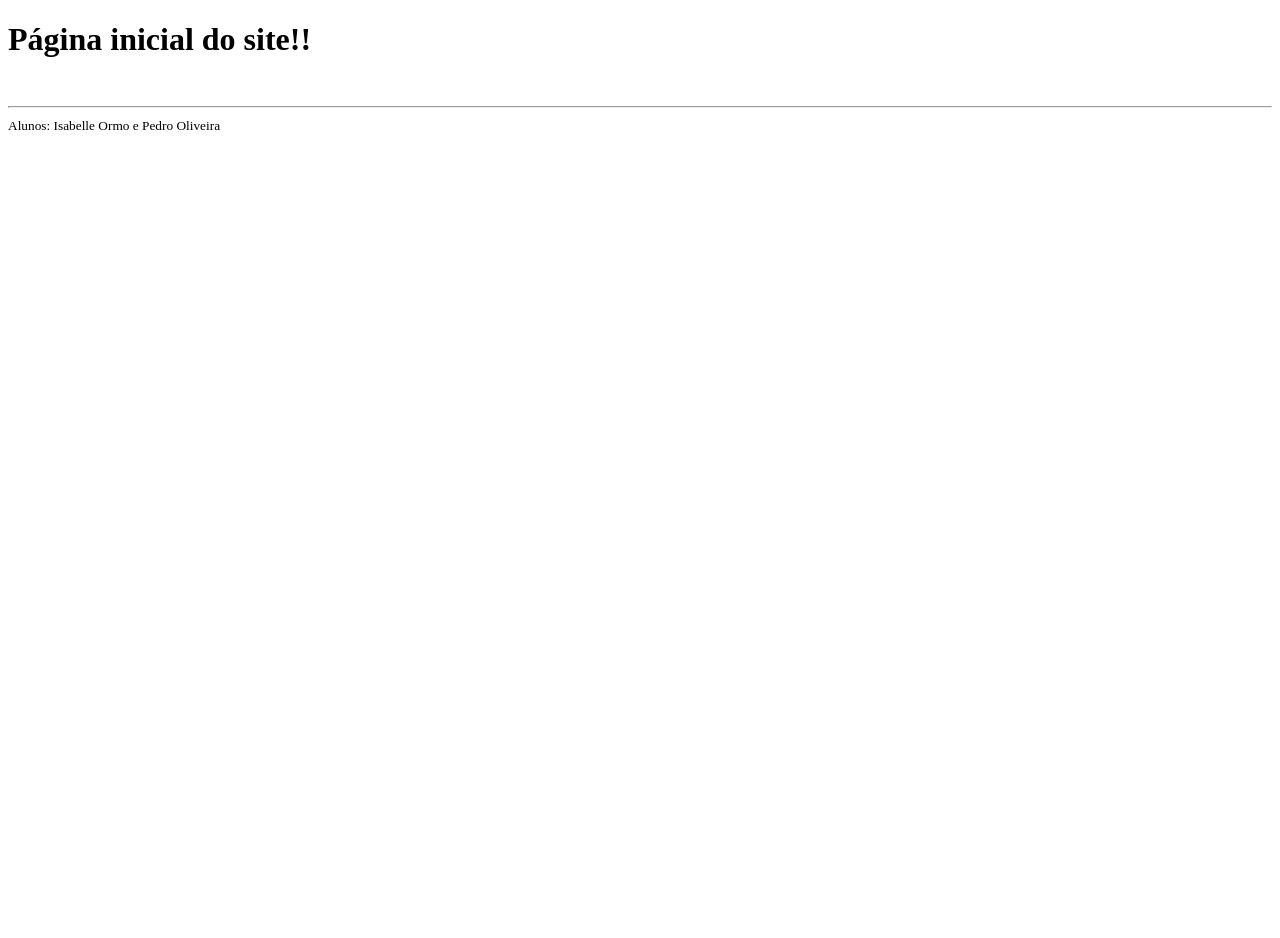
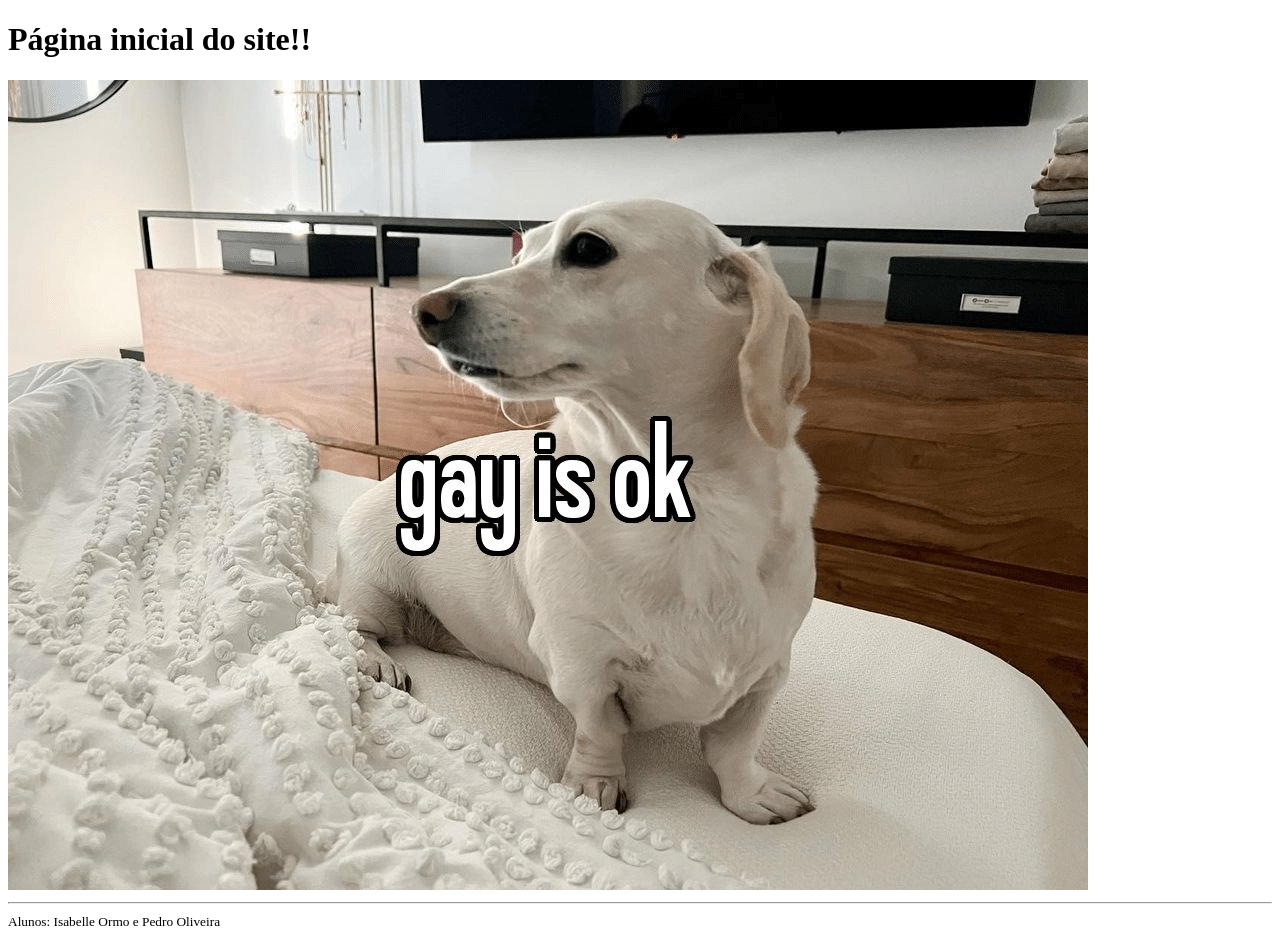
Before and after one commit to IsabelleOrmo/IsabelleOrmo.github.io, a plain HTML site: page index.html in a window 1280 px wide. Before the commit the page ends 800 px from the top, so only its background shows below. Drawn offline with Linux system fonts and the light colour scheme.

Commit message:
Adicionar a imagem no site

```diff
--- a/index.html
+++ b/index.html
@@ -8,7 +8,7 @@
 </head>
 <body>
     <h1>Página inicial do site!!</h1>
-    <img src="" alt="">
+    <img src="./docs/assets/images/dogf.jpg" alt="Cachorro homofóbico">
 
 
     <hr>
```
